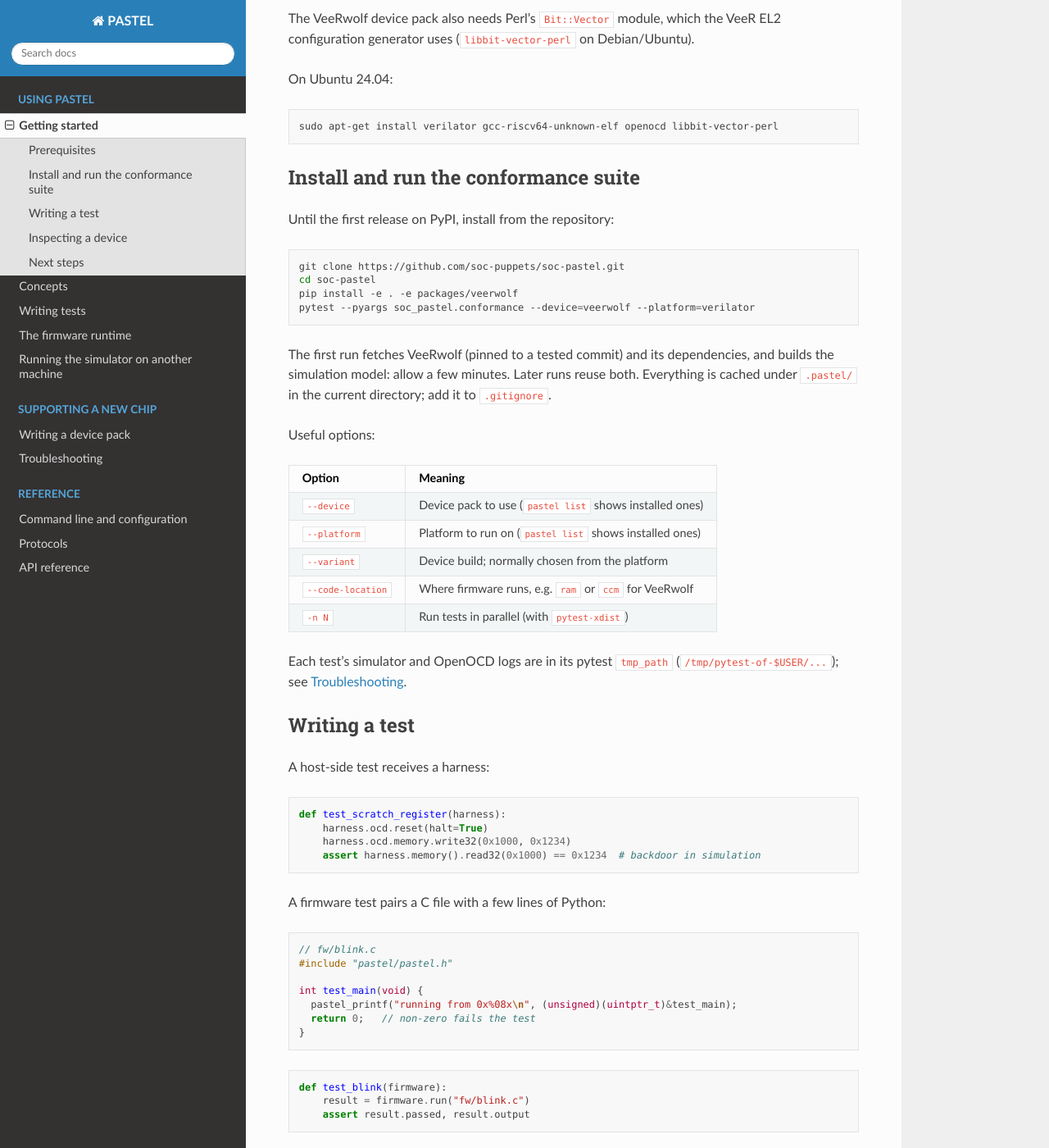
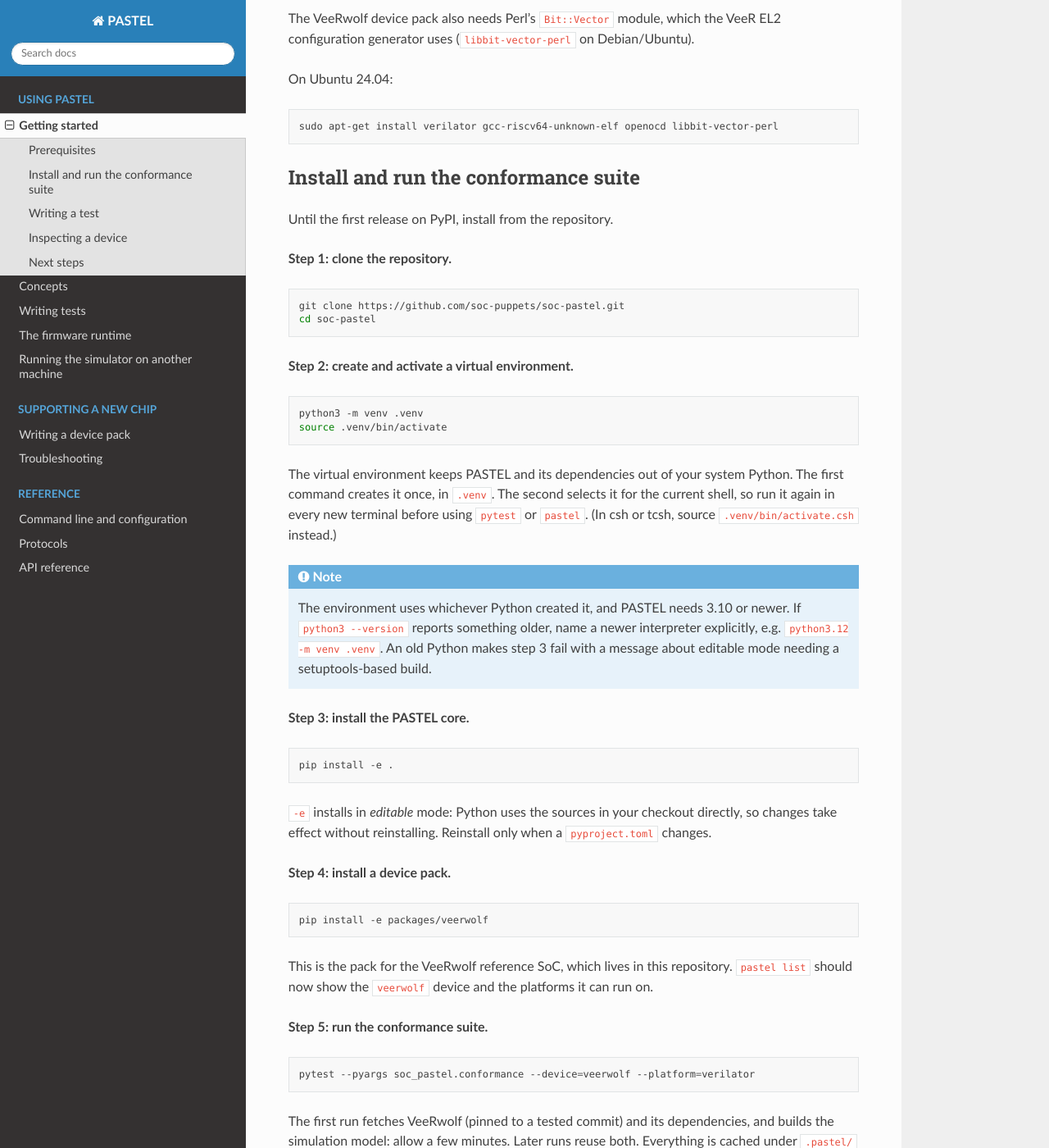
Before and after one commit to soc-puppets/soc-pastel, a Sphinx documentation site: the page built from docs/getting-started.rst, in a window 1280 px wide and 1400 px high, scrolled down 494 px. Shown: the whole window at 82% size. Built offline with Sphinx 7.4.7 and the Read the Docs theme 3.1.0, drawn with Linux system fonts in a browser that asks for light colours.

Commit message:
Documentation refinements

```diff
--- a/docs/getting-started.rst
+++ b/docs/getting-started.rst
@@ -35,13 +35,60 @@ On Ubuntu 24.04:
 Install and run the conformance suite
 -------------------------------------
 
-Until the first release on PyPI, install from the repository:
+Until the first release on PyPI, install from the repository.
+
+**Step 1: clone the repository.**
 
 .. code-block:: shell
 
    git clone https://github.com/soc-puppets/soc-pastel.git
    cd soc-pastel
-   pip install -e . -e packages/veerwolf
+
+**Step 2: create and activate a virtual environment.**
+
+.. code-block:: shell
+
+   python3 -m venv .venv
+   source .venv/bin/activate
+
+The virtual environment keeps PASTEL and its dependencies out of your system
+Python. The first command creates it once, in ``.venv``. The second selects it
+for the current shell, so run it again in every new terminal before using
+``pytest`` or ``pastel``. (In csh or tcsh, source ``.venv/bin/activate.csh``
+instead.)
+
+.. note::
+
+   The environment uses whichever Python created it, and PASTEL needs 3.10 or
+   newer. If ``python3 --version`` reports something older, name a newer
+   interpreter explicitly, e.g. ``python3.12 -m venv .venv``. An old Python
+   makes step 3 fail with a message about editable mode needing a
+   setuptools-based build.
+
+**Step 3: install the PASTEL core.**
+
+.. code-block:: shell
+
+   pip install -e .
+
+``-e`` installs in *editable* mode: Python uses the sources in your checkout
+directly, so changes take effect without reinstalling. Reinstall only when a
+``pyproject.toml`` changes.
+
+**Step 4: install a device pack.**
+
+.. code-block:: shell
+
+   pip install -e packages/veerwolf
+
+This is the pack for the VeeRwolf reference SoC, which lives in this
+repository. ``pastel list`` should now show the ``veerwolf`` device and the
+platforms it can run on.
+
+**Step 5: run the conformance suite.**
+
+.. code-block:: shell
+
    pytest --pyargs soc_pastel.conformance --device=veerwolf --platform=verilator
 
 The first run fetches VeeRwolf (pinned to a tested commit) and its
--- a/docs/guides/device-pack.rst
+++ b/docs/guides/device-pack.rst
@@ -73,10 +73,13 @@ its HDL through entry points:
    HDL_ROOT: Path = Path(__file__).parent / "hw"
 
 A pack for a proprietary chip lives in that chip's private repository and is
-installed in development mode; it never needs publishing:
+installed in development mode; it never needs publishing. Install it into the
+same virtual environment as PASTEL (see :doc:`../getting-started`), with that
+environment activated:
 
 .. code-block:: shell
 
+   source .venv/bin/activate    # if not already active
    pip install -e path/to/my-chip-pastel
 
 .. admonition:: Checkpoint
```
Also changed, not shown: docs/guides/troubleshooting.rst (+12 -0 lines).
